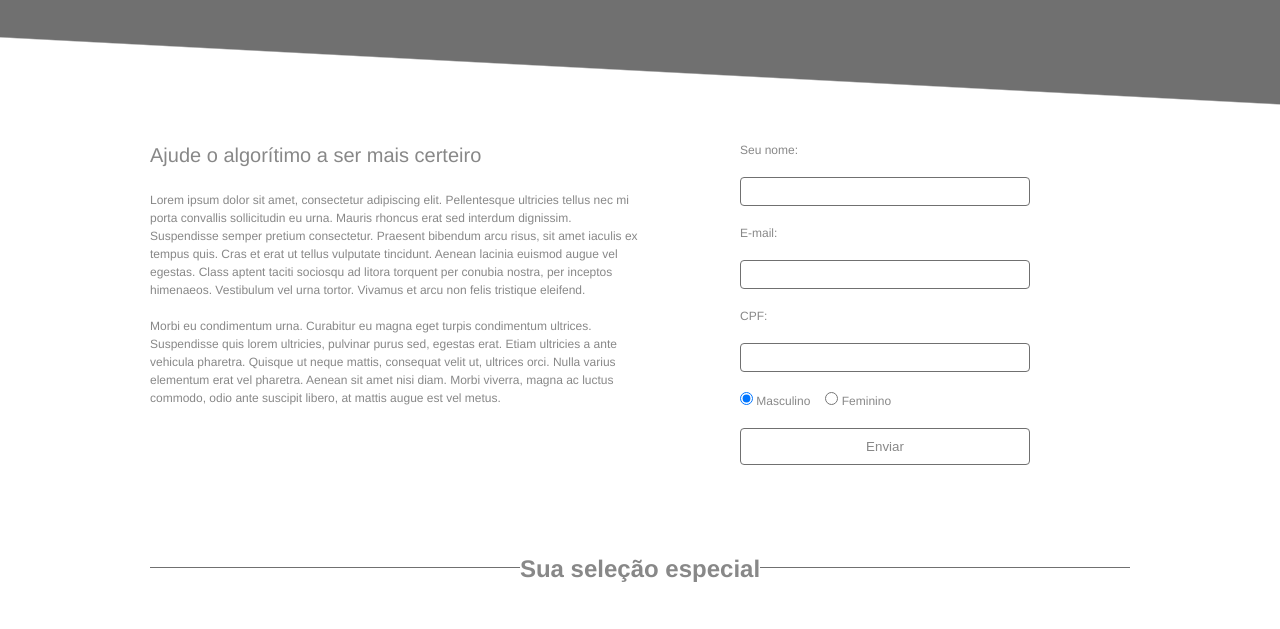
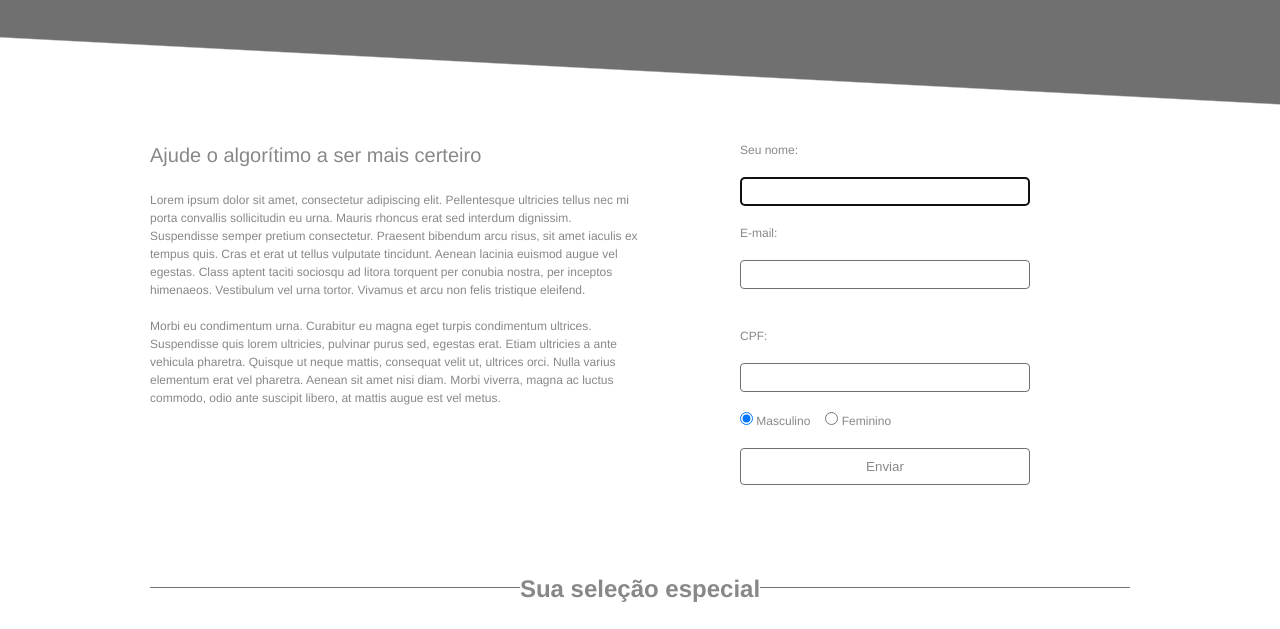
Before and after one commit to Pierryyy/frontend-developer-challenge-Linx, a plain HTML site: page index.html in a window 1280 px wide. Shown: the part 171-800 px from the top of the page. Drawn offline with Linux system fonts and the light colour scheme; no server answers.

Commit message:
final commit

```diff
--- a/index.html
+++ b/index.html
@@ -47,13 +47,13 @@
             </p>
         </div>
         <div class="container">
-      <div class="form-1">
+      <form action="#" method="post" class="form-1">
         <h2 class="text-form-1">Seu nome:</h2>
-        <input class="form-btn" type="text" name="nome" id="nome" />
+        <input required autofocus class="form-btn" type="text" name="nome" id="nome" />
 
         <h2 class="text-form-1">E-mail:</h2>
-        <input class="form-btn" type="email" name="email" id="email" />
-
+        <input required autofocus class="form-btn" type="email" name="email" id="email" />
+        <P id="msgemail"></P>
         <h2 class="text-form-1">CPF:</h2>
         <input class="form-btn" type="number" name="cpf" id="cpf" />
         <div class="check">
@@ -79,8 +79,8 @@
             <label class="form-check-label" for="exampleRadios2"> Feminino </label>
             </div>
         </div>
-        <button class="button form-btn" type="submit">Enviar</button>
-        </div>
+        <button class="button form-btn" id="send" type="submit">Enviar</button>
+        </form>
     </div>
     </div>
       <h1 class="text-center lined-title">Sua seleção especial</h1>
@@ -98,7 +98,7 @@
                     Quer que seus amigos também ganhem a lista personalizada deles? Preencha
                     agora!
                   </h3>
-
+          <form action="" method="post">
                 <div class="form-friend">
                     <div class="container">
                       <div class="send-friend-1">
@@ -113,8 +113,9 @@
                     </div>
                   </div>
                 </div>
-            </div>
+
             <button class="button form-btn-fotter">Enviar agora</button>
+          </form>
     </main>
     <footer class="rodape">
 
```
Also changed, not shown: script.js (line endings or trailing spaces). Lines whose indentation alone changed are shown as unchanged.
